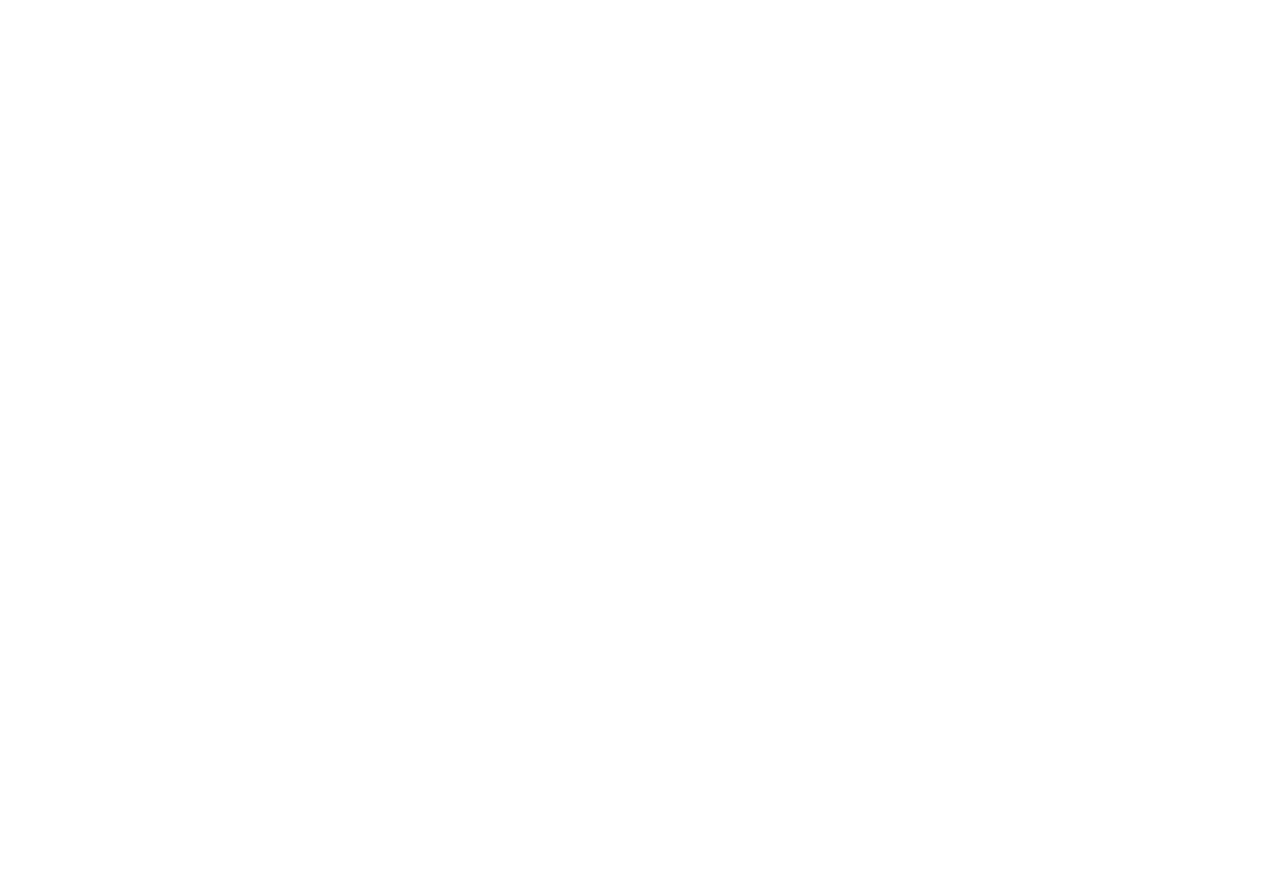
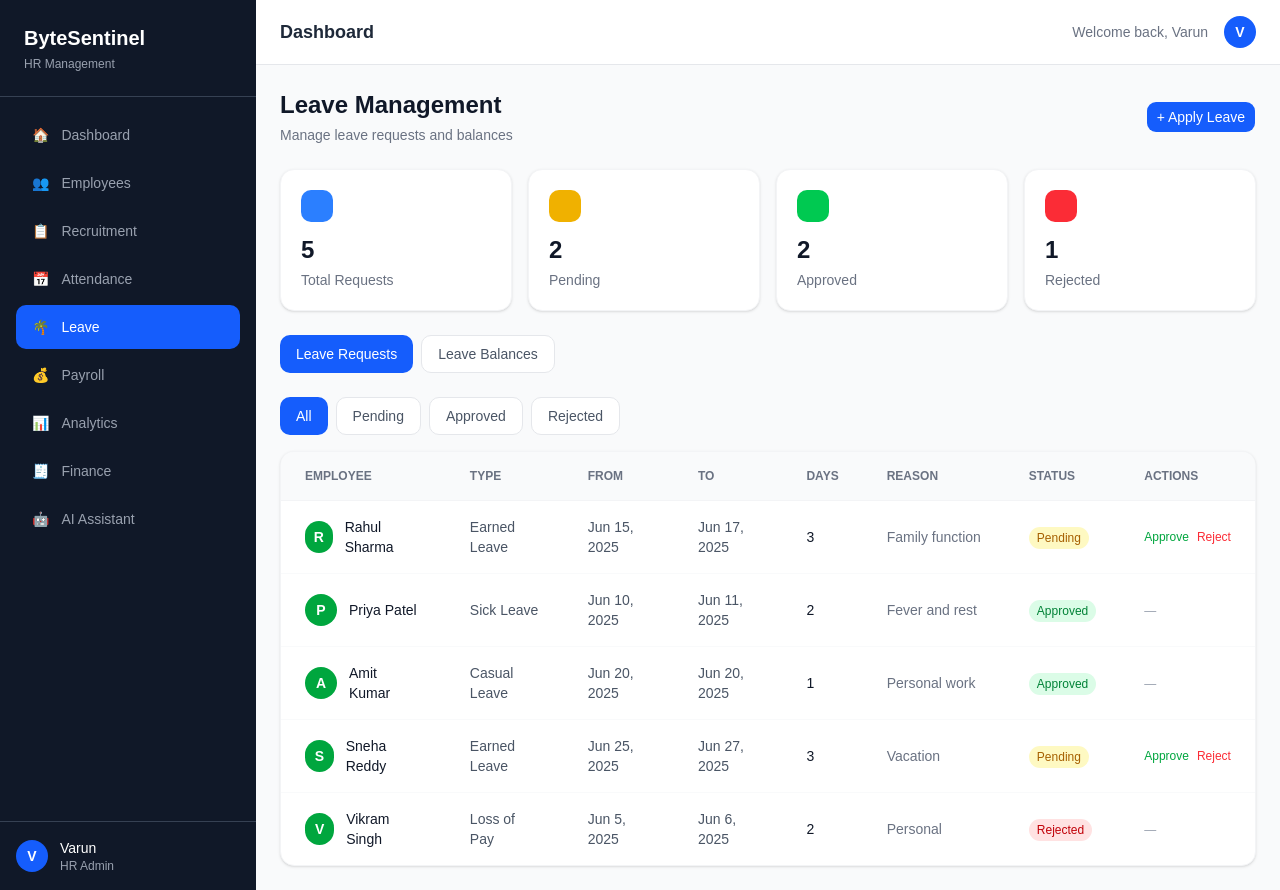
Before and after one commit to Varunteja119/Bytesential-hrms, a React (Vite) app: page /leave in a window 1280 px wide. Before the commit this address had no page. Before the commit the page ends 800 px from the top, so only its background shows below. Built offline with nearby package versions, Linux system fonts and the light colour scheme.

Commit message:
feat: leave management page with requests and balances

```diff
--- a/src/App.tsx
+++ b/src/App.tsx
@@ -3,6 +3,7 @@
 import Dashboard from "./pages/dashboard/Dashboard"
 import Employees from "./pages/employees/Employees"
 import Recruitment from "./pages/recruitment/Recruitment"
+import Leave from "./pages/leave/Leave"
 
 function App() {
   return (
@@ -12,6 +13,7 @@
       <Route path="/dashboard" element={<Dashboard />} />
       <Route path="/employees" element={<Employees />} />
       <Route path="/recruitment" element={<Recruitment />} />
+      <Route path="/leave" element={<Leave />} />
     </Routes>
   )
 }
--- /dev/null
+++ b/src/pages/leave/Leave.tsx
@@ -0,0 +1,178 @@
+import DashboardLayout from "@/components/layout/DashboardLayout"
+import { useState } from "react"
+import { Button } from "@/components/ui/button"
+
+const leaveRequests = [
+  { id: 1, employee: "Rahul Sharma", type: "Earned Leave", from: "Jun 15, 2025", to: "Jun 17, 2025", days: 3, reason: "Family function", status: "pending" },
+  { id: 2, employee: "Priya Patel", type: "Sick Leave", from: "Jun 10, 2025", to: "Jun 11, 2025", days: 2, reason: "Fever and rest", status: "approved" },
+  { id: 3, employee: "Amit Kumar", type: "Casual Leave", from: "Jun 20, 2025", to: "Jun 20, 2025", days: 1, reason: "Personal work", status: "approved" },
+  { id: 4, employee: "Sneha Reddy", type: "Earned Leave", from: "Jun 25, 2025", to: "Jun 27, 2025", days: 3, reason: "Vacation", status: "pending" },
+  { id: 5, employee: "Vikram Singh", type: "Loss of Pay", from: "Jun 5, 2025", to: "Jun 6, 2025", days: 2, reason: "Personal", status: "rejected" },
+]
+
+const balances = [
+  { type: "Earned Leave", allocated: 15, used: 4, remaining: 11, color: "bg-blue-500" },
+  { type: "Sick Leave", allocated: 7, used: 2, remaining: 5, color: "bg-green-500" },
+  { type: "Casual Leave", allocated: 7, used: 1, remaining: 6, color: "bg-yellow-500" },
+  { type: "Loss of Pay", allocated: 0, used: 2, remaining: 0, color: "bg-red-500" },
+]
+
+const statusConfig: Record<string, string> = {
+  pending: "bg-yellow-100 text-yellow-700",
+  approved: "bg-green-100 text-green-700",
+  rejected: "bg-red-100 text-red-700",
+}
+
+export default function Leave() {
+  const [filter, setFilter] = useState("all")
+  const [tab, setTab] = useState<"requests" | "balances">("requests")
+
+  const filtered = leaveRequests.filter(l =>
+    filter === "all" || l.status === filter
+  )
+
+  return (
+    <DashboardLayout>
+      <div className="space-y-6">
+
+        {/* Header */}
+        <div className="flex items-center justify-between">
+          <div>
+            <h1 className="text-2xl font-bold text-gray-900">Leave Management</h1>
+            <p className="text-gray-500 text-sm mt-1">Manage leave requests and balances</p>
+          </div>
+          <Button className="bg-blue-600 hover:bg-blue-700 text-white">
+            + Apply Leave
+          </Button>
+        </div>
+
+        {/* Summary Cards */}
+        <div className="grid grid-cols-4 gap-4">
+          {[
+            { label: "Total Requests", value: leaveRequests.length, color: "bg-blue-500" },
+            { label: "Pending", value: leaveRequests.filter(l => l.status === "pending").length, color: "bg-yellow-500" },
+            { label: "Approved", value: leaveRequests.filter(l => l.status === "approved").length, color: "bg-green-500" },
+            { label: "Rejected", value: leaveRequests.filter(l => l.status === "rejected").length, color: "bg-red-500" },
+          ].map((s) => (
+            <div key={s.label} className="bg-white rounded-xl p-5 shadow-sm border border-gray-100">
+              <div className={`w-8 h-8 ${s.color} rounded-lg mb-3`} />
+              <p className="text-2xl font-bold text-gray-900">{s.value}</p>
+              <p className="text-sm text-gray-500 mt-1">{s.label}</p>
+            </div>
+          ))}
+        </div>
+
+        {/* Tabs */}
+        <div className="flex gap-2">
+          {["requests", "balances"].map(t => (
+            <button
+              key={t}
+              onClick={() => setTab(t as any)}
+              className={`px-4 py-2 rounded-lg text-sm font-medium capitalize transition-colors ${
+                tab === t ? "bg-blue-600 text-white" : "bg-white border border-gray-200 text-gray-600"
+              }`}
+            >
+              {t === "requests" ? "Leave Requests" : "Leave Balances"}
+            </button>
+          ))}
+        </div>
+
+        {/* Leave Requests Tab */}
+        {tab === "requests" && (
+          <div className="space-y-4">
+            {/* Filter */}
+            <div className="flex gap-2">
+              {["all", "pending", "approved", "rejected"].map(f => (
+                <button
+                  key={f}
+                  onClick={() => setFilter(f)}
+                  className={`px-4 py-2 rounded-lg text-sm font-medium capitalize transition-colors ${
+                    filter === f ? "bg-blue-600 text-white" : "bg-white border border-gray-200 text-gray-600"
+                  }`}
+                >
+                  {f === "all" ? "All" : f.charAt(0).toUpperCase() + f.slice(1)}
+                </button>
+              ))}
+            </div>
+
+            <div className="bg-white rounded-xl shadow-sm border border-gray-100 overflow-hidden">
+              <table className="w-full">
+                <thead>
+                  <tr className="bg-gray-50 border-b border-gray-100">
+                    <th className="text-left px-6 py-4 text-xs font-semibold text-gray-500 uppercase">Employee</th>
+                    <th className="text-left px-6 py-4 text-xs font-semibold text-gray-500 uppercase">Type</th>
+                    <th className="text-left px-6 py-4 text-xs font-semibold text-gray-500 uppercase">From</th>
+                    <th className="text-left px-6 py-4 text-xs font-semibold text-gray-500 uppercase">To</th>
+                    <th className="text-left px-6 py-4 text-xs font-semibold text-gray-500 uppercase">Days</th>
+                    <th className="text-left px-6 py-4 text-xs font-semibold text-gray-500 uppercase">Reason</th>
+                    <th className="text-left px-6 py-4 text-xs font-semibold text-gray-500 uppercase">Status</th>
+                    <th className="text-left px-6 py-4 text-xs font-semibold text-gray-500 uppercase">Actions</th>
+                  </tr>
+                </thead>
+                <tbody className="divide-y divide-gray-50">
+                  {filtered.map((l) => (
+                    <tr key={l.id} className="hover:bg-gray-50 transition-colors">
+                      <td className="px-6 py-4">
+                        <div className="flex items-center gap-3">
+                          <div className="w-8 h-8 rounded-full bg-green-600 flex items-center justify-center text-white text-sm font-bold">
+                            {l.employee.charAt(0)}
+                          </div>
+                          <p className="text-sm font-medium text-gray-900">{l.employee}</p>
+                        </div>
+                      </td>
+                      <td className="px-6 py-4 text-sm text-gray-600">{l.type}</td>
+                      <td className="px-6 py-4 text-sm text-gray-600">{l.from}</td>
+                      <td className="px-6 py-4 text-sm text-gray-600">{l.to}</td>
+                      <td className="px-6 py-4 text-sm font-medium text-gray-900">{l.days}</td>
+                      <td className="px-6 py-4 text-sm text-gray-500 max-w-xs truncate">{l.reason}</td>
+                      <td className="px-6 py-4">
+                        <span className={`px-2 py-1 rounded-full text-xs font-medium ${statusConfig[l.status]}`}>
+                          {l.status.charAt(0).toUpperCase() + l.status.slice(1)}
+                        </span>
+                      </td>
+                      <td className="px-6 py-4">
+                        {l.status === "pending" ? (
+                          <div className="flex gap-2">
+                            <button className="text-xs text-green-600 hover:underline font-medium">Approve</button>
+                            <button className="text-xs text-red-500 hover:underline">Reject</button>
+                          </div>
+                        ) : (
+                          <span className="text-xs text-gray-400">—</span>
+                        )}
+                      </td>
+                    </tr>
+                  ))}
+                </tbody>
+              </table>
+            </div>
+          </div>
+        )}
+
+        {/* Leave Balances Tab */}
+        {tab === "balances" && (
+          <div className="grid grid-cols-2 gap-4">
+            {balances.map((b) => (
+              <div key={b.type} className="bg-white rounded-xl p-6 shadow-sm border border-gray-100">
+                <div className="flex items-center justify-between mb-4">
+                  <h3 className="font-semibold text-gray-800">{b.type}</h3>
+                  <span className="text-sm text-gray-500">{b.remaining} remaining</span>
+                </div>
+                <div className="w-full bg-gray-100 rounded-full h-2 mb-3">
+                  <div
+                    className={`${b.color} h-2 rounded-full`}
+                    style={{ width: b.allocated > 0 ? `${((b.allocated - b.used) / b.allocated) * 100}%` : "0%" }}
+                  />
+                </div>
+                <div className="flex justify-between text-xs text-gray-500">
+                  <span>Used: {b.used} days</span>
+                  <span>Allocated: {b.allocated} days</span>
+                </div>
+              </div>
+            ))}
+          </div>
+        )}
+
+      </div>
+    </DashboardLayout>
+  )
+}
```
